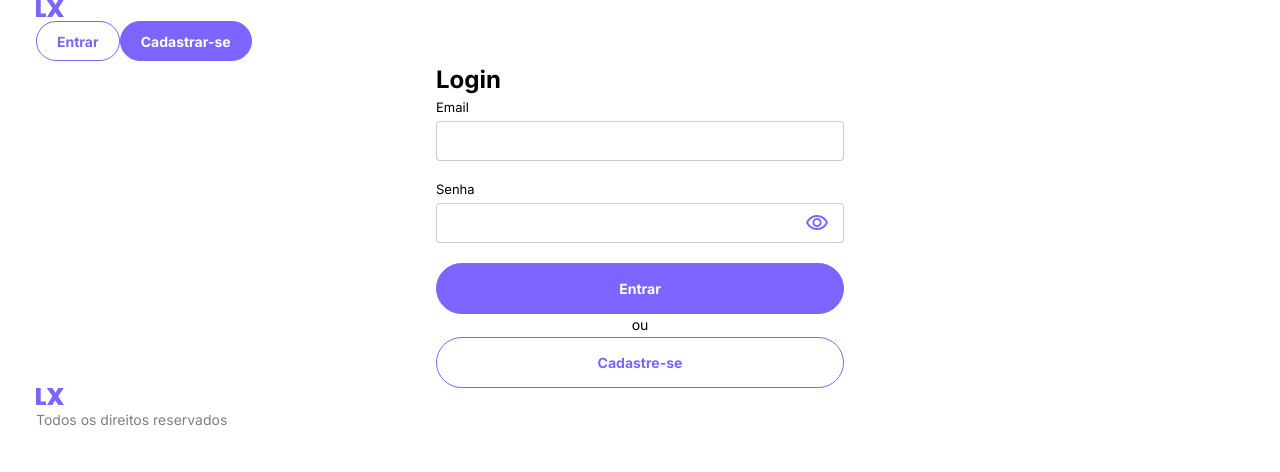
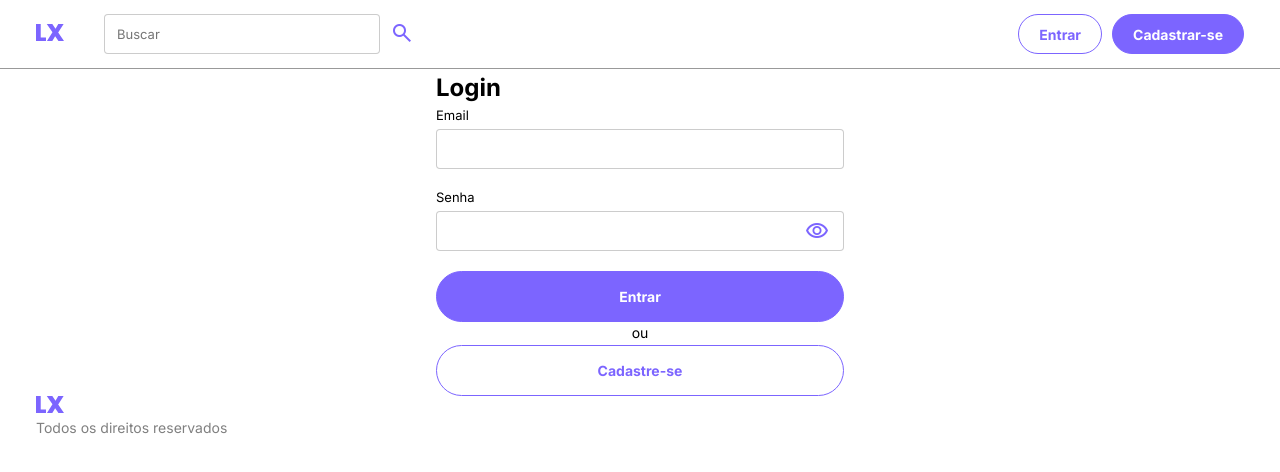
Before and after one commit to josedasilva123/react4-projeto, a React (Vite) app: page /login in a window 1280 px wide. Shown: the top 472 px of the page. Built offline with nearby package versions, Linux system fonts and the light colour scheme.

Commit message:
logout header styles

```diff
--- a/src/components/advert/structures/forms/SearchForm/index.tsx
+++ b/src/components/advert/structures/forms/SearchForm/index.tsx
@@ -2,6 +2,7 @@ import { SubmitHandler, useForm } from "react-hook-form";
 import { Input } from "../../../../shared/fragments/fields/Input";
 import { useAdvert } from "../../../../../stores/advert/useAdvert";
 import { Icon } from "../../../../shared/fragments/icons/Icon";
+import styles from "./style.module.scss";
 
 interface FormValues {
   value: string;
@@ -18,8 +19,8 @@ export function SearchForm() {
   };
 
   return (
-    <form onSubmit={handleSubmit(submit)}>
-      <Input type="text" {...register("value")} />
+    <form className={styles.form} onSubmit={handleSubmit(submit)}>
+      <Input type="text" placeholder="Buscar" {...register("value")} />
       <button type="submit" title="Buscar" aria-label="Buscar">
         <Icon color="blue" icon="search" />
       </button>
--- /dev/null
+++ b/src/components/advert/structures/forms/SearchForm/style.module.scss
@@ -0,0 +1,7 @@
+.form{
+    display: flex;
+    align-items: center;
+    gap: 10px;
+
+    width: clamp(0px, 100%, 310px);
+}
--- a/src/components/shared/template/Header/index.tsx
+++ b/src/components/shared/template/Header/index.tsx
@@ -4,22 +4,27 @@ import { useUser } from "../../../../stores/user/useUser";
 import { UserControls } from "./UserControls";
 import { ButtonLink } from "../../fragments/buttons/ButtonLink";
 import { Container } from "../../fragments/containers/Container";
-import { SearchControls } from "../../../advert/structures/lists/AdvertList/SearchControls";
+import styles from "./style.module.scss";
+import { SearchForm } from "../../../advert/structures/forms/SearchForm";
 
 export function Header() {
   const user = useUser((store) => store.user);
 
   return (
-    <header>
+    <header className={styles.header}>
       <Container size="big">
+        <div className={styles.box}>
+          <div className={styles.top}>
             <Link to="/">
               <img src={Logo} alt="Logo LX Anúncios" />
             </Link>
-        <SearchControls />
+            <SearchForm />
+          </div>
+
           {user ? (
             <UserControls />
           ) : (
-          <div>
+            <div className={styles.buttonBox}>
               <ButtonLink className="button small blue-outline" to="/login">
                 Entrar
               </ButtonLink>
@@ -28,6 +33,7 @@ export function Header() {
               </ButtonLink>
             </div>
           )}
+        </div>
       </Container>
     </header>
   );
--- /dev/null
+++ b/src/components/shared/template/Header/style.module.scss
@@ -0,0 +1,35 @@
+.header {
+  padding: 14px 0;
+  background: var(--color-white);
+  border-bottom: 1px solid var(--color-black-40);
+
+  .box{
+    display: flex;
+    align-items: center;
+    justify-content: space-between;
+    gap: 20px;
+
+    .top{
+        display: flex;
+        align-items: center;
+        gap: 40px;
+
+        width: 50%;
+    }
+
+    .buttonBox{
+        display: flex;
+        align-items: center;
+        gap: 10px;
+    }
+
+    @media (max-width: 600px){
+        flex-direction: column;
+
+        .top{
+            width: 100%;
+            justify-content: center;
+        }
+    }
+  }
+}
```
Lines whose indentation alone changed are shown as unchanged.
